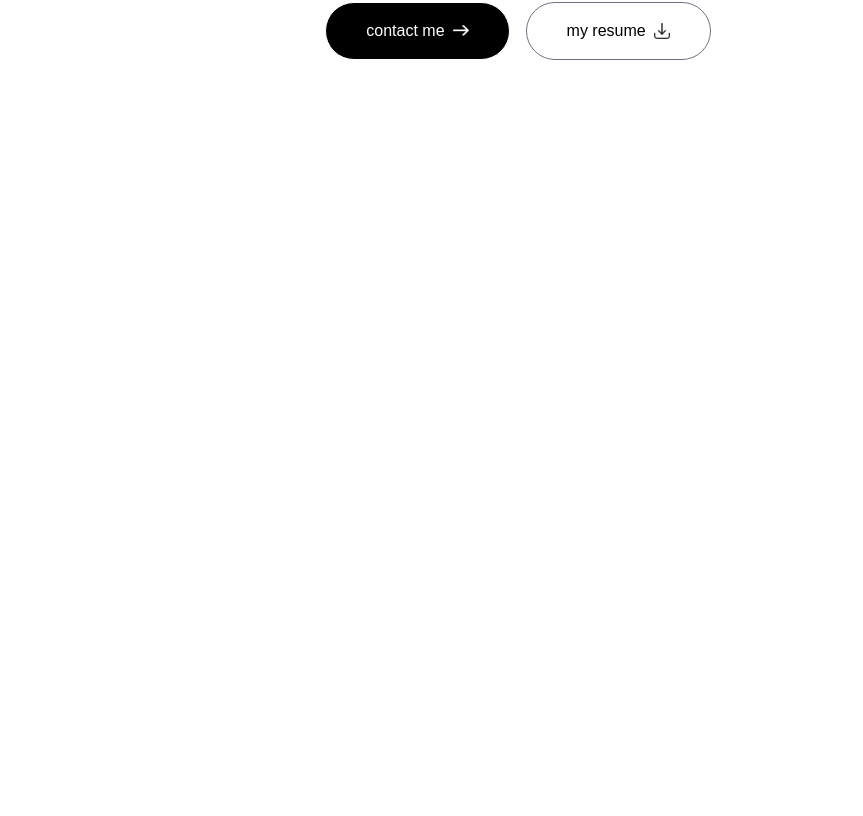
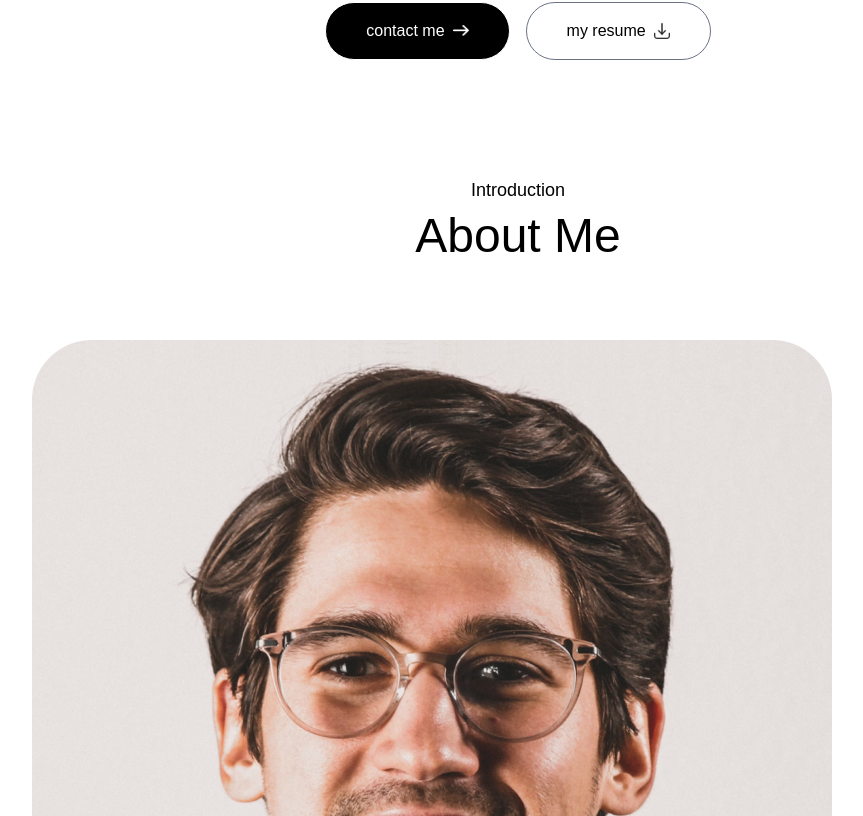
Before and after one commit to tanzim-ikram/portfolio-website, a Next.js app: page / in a window 1280 px wide. Shown: the part 664-1480 px from the top of the page, without its empty margins (122-985 px from the left). Before the commit the page ends 800 px from the top, so only its background shows below. Built offline with nearby package versions, Linux system fonts and the light colour scheme; a web font is replaced by a local one.

Commit message:
new file:   app/components/About.jsx modified:   app/components/Navbar.jsx modified:   app/layout.js modified:   app/page.js modified:   package-lock.json modified:   package.json

```diff
--- /dev/null
+++ b/app/components/About.jsx
@@ -0,0 +1,20 @@
+import { assets } from '@/assets/assets'
+import Image from 'next/image'
+
+function About() {
+    return (
+        <div id="about" className="w-full px-[12%] py-10 scroll-mt-20">
+            <h4 className="text-center mb-2 text-lg font-Ovo">Introduction</h4>
+            <h2 className="text-center text-5xl font-Ovo">About Me</h2>
+
+            <div className='flex w-full flex-col lg:flex-row items-center gap-20 my-20'>
+                <div>
+                    <Image src={assets.user_image} alt='' className='w-full rounded-3xl' />
+                </div>
+                <div className='flex-1'></div>
+            </div>
+        </div>
+    );
+}
+
+export default About;
--- a/app/components/Navbar.jsx
+++ b/app/components/Navbar.jsx
@@ -1,17 +1,17 @@
 import { assets } from '@/assets/assets'
 import Image from 'next/image'
-import React, {useRef} from 'react'
+import React, { useRef } from 'react'
 
 const Navbar = () => {
 
     const sideMenuRef = useRef();
 
-    const openMenu = ()=> {
+    const openMenu = () => {
         sideMenuRef.current.style.transform = 'translateX(-16rem)'
 
     }
 
-    const closeMenu = ()=> {
+    const closeMenu = () => {
         sideMenuRef.current.style.transform = 'translateX(16rem)'
 
     }
@@ -19,16 +19,16 @@ const Navbar = () => {
     return (
         <>
             <div className='fixed top-0 right-0 w-11/12 -z-10 translate-y-[-80%]'>
-        <Image src={assets.header_bg_color} alt='' className='w-full'/>
+                <Image src={assets.header_bg_color} alt='' className='w-full' />
             </div>
             <nav className='w-full fixed px-5 lg:px-8 xl:px-[8%] py-4 flex items-center justify-between z-50'>
                 <a href="#op">
-            <Image src={assets.logo} alt="" className='w-28 cursor-pointer mr-14'/>
+                    <Image src={assets.logo} alt="" className='w-28 cursor-pointer mr-14' />
                 </a>
 
                 <ul className='hidden md:flex items-center gap-6 lag:gap-8 rounded-full px-12 py-3 bg-white shadow-sm bg-opacity-50'>
                     <li><a className='font-Ovo' href="#top">Home</a></li>
-            <li><a className='font-Ovo' href="#top">About Me</a></li>
+                    <li><a className='font-Ovo' href="#about">About Me</a></li>
                     <li><a className='font-Ovo' href="#top">Experience</a></li>
                     <li><a className='font-Ovo' href="#top">Education</a></li>
                     <li><a className='font-Ovo' href="#top">Skills</a></li>
@@ -42,7 +42,7 @@ const Navbar = () => {
                         <Image src={assets.moon_icon} alt='' className='w-6' />
                     </button>
 
-            <a href="#contact" className='hidden lg:flex items-center gap-3 px-10 py-2.5 border border-gray-500 rounded-full ml-4 font-Ovo'>Contact <Image src={assets.arrow_icon} alt='' className='w-3'/></a>
+                    <a href="#contact" className='hidden lg:flex items-center gap-3 px-10 py-2.5 border border-gray-500 rounded-full ml-4 font-Ovo'>Contact <Image src={assets.arrow_icon} alt='' className='w-3' /></a>
 
                     <button className='block md:hidden ml-3 cursor-pointer' onClick={openMenu}>
                         <Image src={assets.menu_black} alt='' className='w-6' />
@@ -53,11 +53,11 @@ const Navbar = () => {
                 <ul ref={sideMenuRef} className='flex md:hidden flex-col gap-4 py-20 px-10 fixed -right-64 top-0 bottom-0 w-64 z-50 h-screen bg-rose-50 transition duration-500'>
 
                     <div className='absolute right-6 top-6' onClick={closeMenu}>
-                <Image src={assets.close_black} alt='' className='w-5 cursor-pointer'/>
+                        <Image src={assets.close_black} alt='' className='w-5 cursor-pointer' />
                     </div>
 
                     <li><a className='font-Ovo' onClick={closeMenu} href="#top">Home</a></li>
-            <li><a className='font-Ovo' onClick={closeMenu} href="#top">About Me</a></li>
+                    <li><a className='font-Ovo' onClick={closeMenu} href="#about">About Me</a></li>
                     <li><a className='font-Ovo' onClick={closeMenu} href="#top">Experience</a></li>
                     <li><a className='font-Ovo' onClick={closeMenu} href="#top">Education</a></li>
                     <li><a className='font-Ovo' onClick={closeMenu} href="#top">Skills</a></li>
--- a/app/layout.js
+++ b/app/layout.js
@@ -18,7 +18,7 @@ export const metadata = {
 
 export default function RootLayout({ children }) {
   return (
-    <html lang="en">
+    <html lang="en" className="scroll-smooth">
       <body
         className={`${outfit.className} ${ovo.className} antialiased leading-8 overflow-x-hidden`}
       >
--- a/app/page.js
+++ b/app/page.js
@@ -1,12 +1,14 @@
 'use client'
 import Navbar from "./components/Navbar";
 import Header from "./components/Header";
+import About from "./components/About";
 
 export default function Home() {
   return (
     <>
       <Navbar />
       <Header />
+      <About />
     </>
   );
 }
--- a/package.json
+++ b/package.json
@@ -12,7 +12,8 @@
     "next": "15.3.1",
     "postcss": "^8.5.3",
     "react": "^19.0.0",
-    "react-dom": "^19.0.0"
+    "react-dom": "^19.0.0",
+    "react-icons": "^5.5.0"
   },
   "devDependencies": {
     "@eslint/eslintrc": "^3",
```
Also changed, not shown: 1 other file (tests, documents, lock files or other folders). Lines whose indentation alone changed are shown as unchanged.
